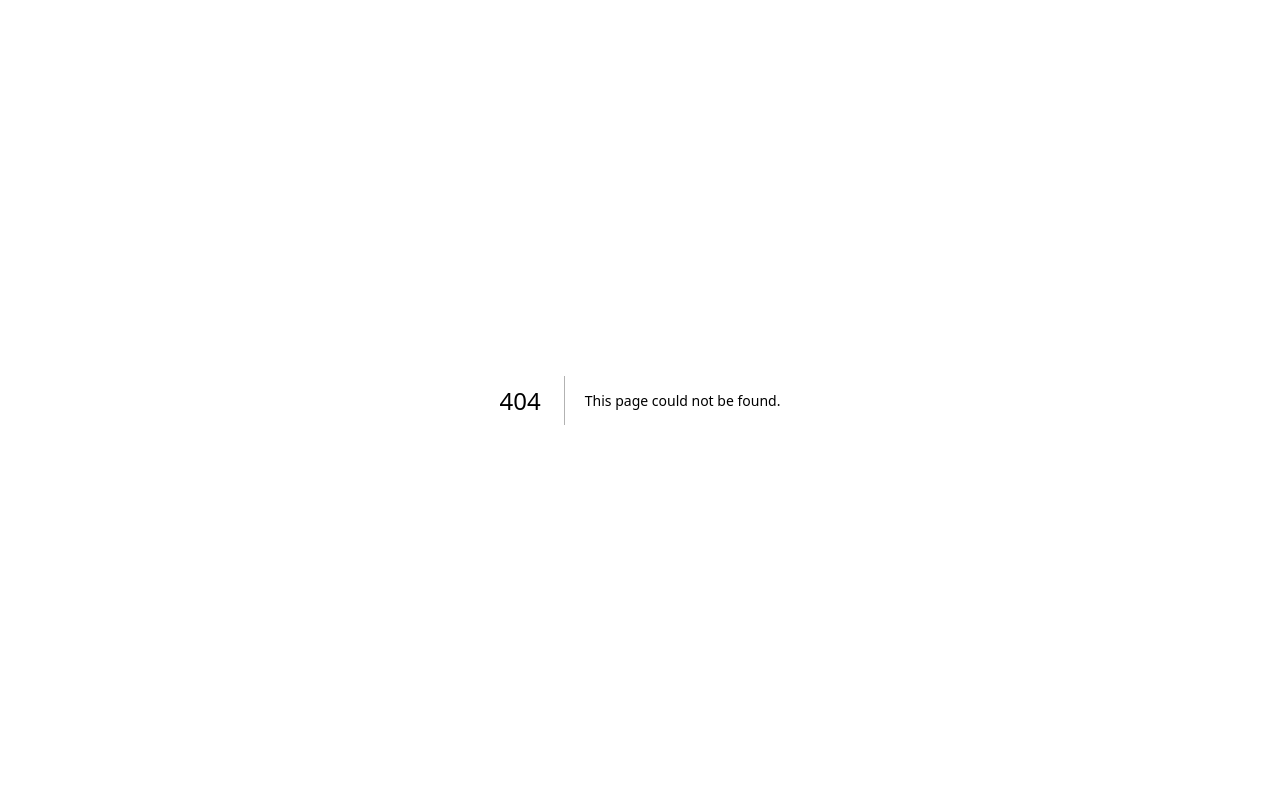
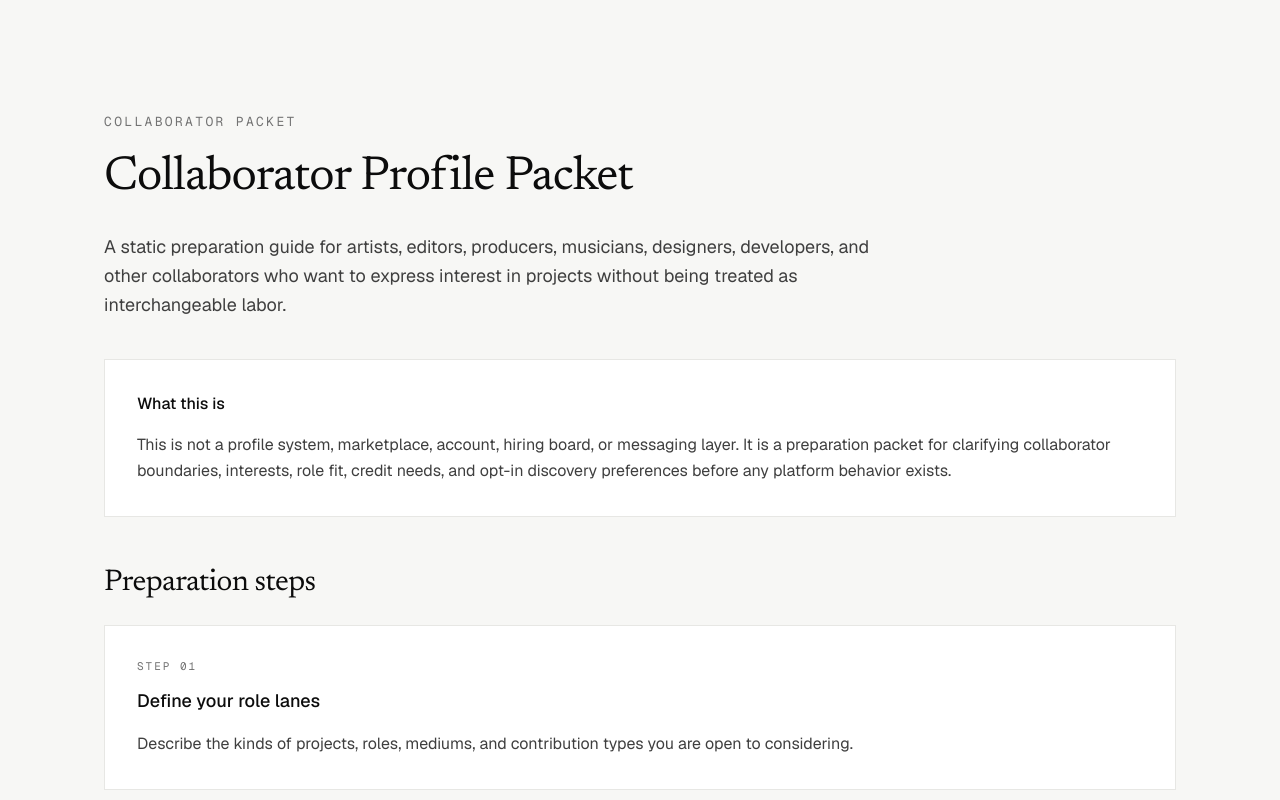
Before and after one commit to zacharymplace/creative-bridge, a Next.js app: page /collaborate in a window 1280 px wide. Before the commit this address had no page. Shown: the top 800 px of the page. Built offline with nearby package versions, Linux system fonts and the light colour scheme.

Commit message:
Add collaborator profile packet

```diff
--- a/package.json
+++ b/package.json
@@ -1,6 +1,6 @@
 {
   "name": "creative-bridge",
-  "version": "0.2.1",
+  "version": "0.4.0",
   "private": true,
   "scripts": {
     "prebuild": "node scripts/sync-public-assets.mjs",
--- a/scripts/qa-static-export.mjs
+++ b/scripts/qa-static-export.mjs
@@ -26,6 +26,11 @@ const requiredFiles = [
   "docs/templates/project-profile-template.md",
   "docs/templates/ai-use-disclosure-template.md",
   "docs/templates/role-request-template.md",
+  "docs/templates/collaboration-boundaries-template.md",
+  "docs/templates/role-interest-template.md",
+  "docs/templates/collaborator-profile-template.md",
+  "docs/collaborator-readiness-checklist.md",
+  "docs/collaborator-profile-packet.md",
 ];
 
 const missing = [];
--- a/scripts/sync-public-assets.mjs
+++ b/scripts/sync-public-assets.mjs
@@ -18,6 +18,11 @@ const markdownFiles = [
   "templates/ai-use-disclosure-template.md",
   "templates/project-profile-template.md",
   "submission-packet.md",
+  "templates/collaboration-boundaries-template.md",
+  "templates/role-interest-template.md",
+  "templates/collaborator-profile-template.md",
+  "collaborator-readiness-checklist.md",
+  "collaborator-profile-packet.md",
 ];
 await mkdir(publicDocs, { recursive: true });
 for (const name of markdownFiles) {
--- /dev/null
+++ b/src/app/collaborate/page.tsx
@@ -0,0 +1,98 @@
+import Link from "next/link";
+
+import { collaboratorPacket } from "@/content/collaboration/collaborator-packet";
+
+export default function CollaboratePage() {
+  return (
+    <main>
+      <section className="cb-container cb-section-y">
+        <p className="font-mono text-[13px] uppercase tracking-[0.18em] text-[var(--cb-muted)]">
+          Collaborator packet
+        </p>
+
+        <h1 className="cb-display mt-4 max-w-3xl text-4xl tracking-tight text-[var(--cb-ink)] sm:text-5xl sm:leading-tight">
+          {collaboratorPacket.title}
+        </h1>
+
+        <p className="mt-6 max-w-3xl text-lg leading-relaxed text-[var(--cb-body)]">
+          {collaboratorPacket.summary}
+        </p>
+
+        <div className="mt-10 border border-[var(--cb-border)] bg-[var(--cb-surface)] p-6 sm:p-8">
+          <h2 className="text-base font-medium text-[var(--cb-ink)]">
+            What this is
+          </h2>
+          <p className="mt-4 text-base leading-relaxed text-[var(--cb-body)]">
+            {collaboratorPacket.position}
+          </p>
+        </div>
+
+        <section className="mt-12">
+          <h2 className="cb-display text-3xl text-[var(--cb-ink)]">
+            Preparation steps
+          </h2>
+
+          <div className="mt-6 grid gap-5">
+            {collaboratorPacket.steps.map((step, index) => (
+              <article
+                key={step.title}
+                className="border border-[var(--cb-border)] bg-[var(--cb-surface)] p-6 sm:p-8"
+              >
+                <p className="font-mono text-[11px] uppercase tracking-[0.18em] text-[var(--cb-muted)]">
+                  Step {String(index + 1).padStart(2, "0")}
+                </p>
+                <h3 className="mt-3 text-lg font-medium text-[var(--cb-ink)]">
+                  {step.title}
+                </h3>
+                <p className="mt-4 text-base leading-relaxed text-[var(--cb-body)]">
+                  {step.body}
+                </p>
+              </article>
+            ))}
+          </div>
+        </section>
+
+        <section className="mt-12 grid gap-8 lg:grid-cols-[1.2fr_0.8fr]">
+          <div className="border border-[var(--cb-border)] bg-[var(--cb-surface)] p-6 sm:p-8">
+            <h2 className="cb-display text-3xl text-[var(--cb-ink)]">
+              Templates
+            </h2>
+            <div className="mt-6 grid gap-3">
+              {collaboratorPacket.templateLinks.map((link) => (
+                <Link
+                  key={link.href}
+                  href={link.href}
+                  className="border border-[var(--cb-border)] bg-white p-4 text-sm text-[var(--cb-body)] underline-offset-4 hover:underline"
+                >
+                  {link.label}
+                </Link>
+              ))}
+            </div>
+          </div>
+
+          <div className="border border-[var(--cb-border)] bg-[var(--cb-surface)] p-6 sm:p-8">
+            <h2 className="text-base font-medium text-[var(--cb-ink)]">
+              Still not a platform
+            </h2>
+            <ul className="mt-5 space-y-3 text-sm leading-relaxed text-[var(--cb-body)]">
+              {collaboratorPacket.nonGoals.map((item) => (
+                <li key={item}>— {item}</li>
+              ))}
+            </ul>
+          </div>
+        </section>
+
+        <p className="mt-10 text-sm text-[var(--cb-muted)]">
+          Pair this with the creator packet:{" "}
+          <Link
+            href="/submit"
+            className="text-[var(--cb-ink)] underline-offset-4 hover:underline"
+          >
+            Creator Submission Packet
+          </Link>
+          .
+        </p>
+      </section>
+    </main>
+  );
+}
--- /dev/null
+++ b/src/content/collaboration/collaborator-packet.ts
@@ -0,0 +1,57 @@
+export const collaboratorPacket = {
+  title: "Collaborator Profile Packet",
+  version: "0.4.0",
+  summary:
+    "A static preparation guide for artists, editors, producers, musicians, designers, developers, and other collaborators who want to express interest in projects without being treated as interchangeable labor.",
+  position:
+    "This is not a profile system, marketplace, account, hiring board, or messaging layer. It is a preparation packet for clarifying collaborator boundaries, interests, role fit, credit needs, and opt-in discovery preferences before any platform behavior exists.",
+  steps: [
+    {
+      title: "Define your role lanes",
+      body: "Describe the kinds of projects, roles, mediums, and contribution types you are open to considering.",
+    },
+    {
+      title: "Set collaboration boundaries",
+      body: "Clarify what you will consider, what you will not consider, how you prefer to be contacted, and what should never be implied without your consent.",
+    },
+    {
+      title: "State AI-adjacent comfort levels",
+      body: "Make clear what forms of AI-assisted development you are open to reviewing, revising, redrawing, editing, producing, or avoiding.",
+    },
+    {
+      title: "Clarify credit and terms",
+      body: "Name your expectations around credit, ownership, compensation, scope, timelines, revisions, and public attribution.",
+    },
+    {
+      title: "Use opt-in discovery only",
+      body: "Interest should be expressed intentionally. No public tagging, no implied attachment, no pressure-based recruitment, and no scraping people into project pages.",
+    },
+  ],
+  templateLinks: [
+    {
+      label: "Collaborator profile template",
+      href: "/docs/templates/collaborator-profile-template.md",
+    },
+    {
+      label: "Role interest template",
+      href: "/docs/templates/role-interest-template.md",
+    },
+    {
+      label: "Collaboration boundaries template",
+      href: "/docs/templates/collaboration-boundaries-template.md",
+    },
+    {
+      label: "Collaborator readiness checklist",
+      href: "/docs/collaborator-readiness-checklist.md",
+    },
+  ],
+  nonGoals: [
+    "No accounts",
+    "No public profiles",
+    "No messaging",
+    "No marketplace",
+    "No hiring board",
+    "No public collaborator tagging",
+    "No implied attachment to projects",
+  ],
+} as const;
--- a/src/content/site-copy.ts
+++ b/src/content/site-copy.ts
@@ -151,7 +151,9 @@ export const footerCopy = {
     { label: "Docs", href: "/docs" },
     { label: "Projects", href: "/projects" },
   { label: "Submit", href: "/submit" },
+  { label: "Collaborate", href: "/collaborate" },
   { label: "Submit", href: "/submit" },
+  { label: "Collaborate", href: "/collaborate" },
     { label: "Standard", href: "/standard" },
     { label: "Manifesto", href: "/manifesto" },
   ] as const,
```
Also changed, not shown: 7 other files (tests, documents, lock files or other folders).
